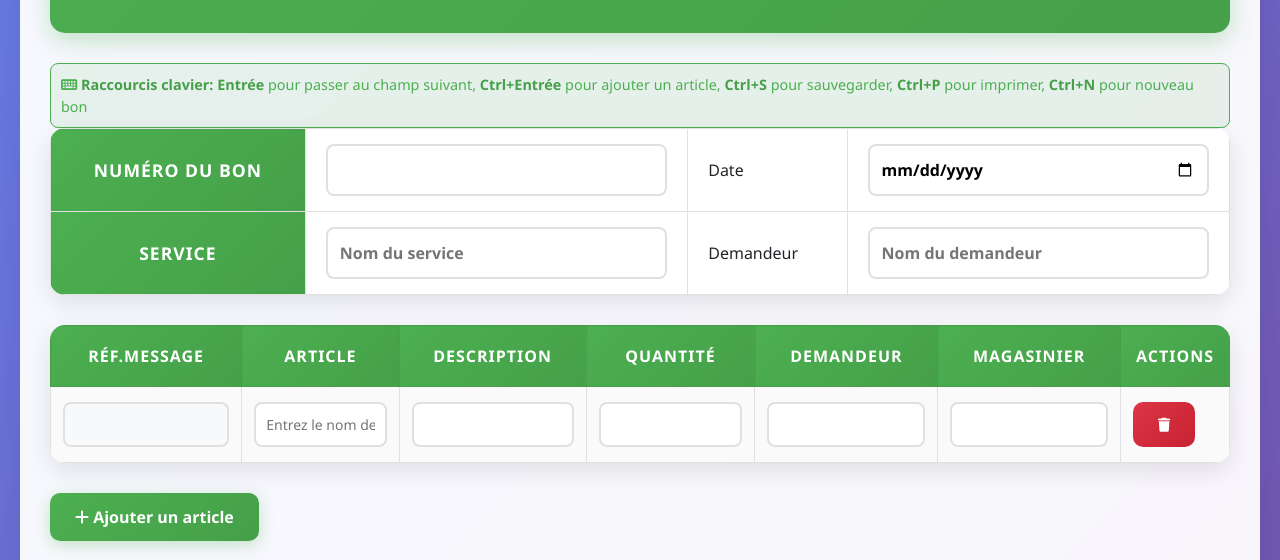
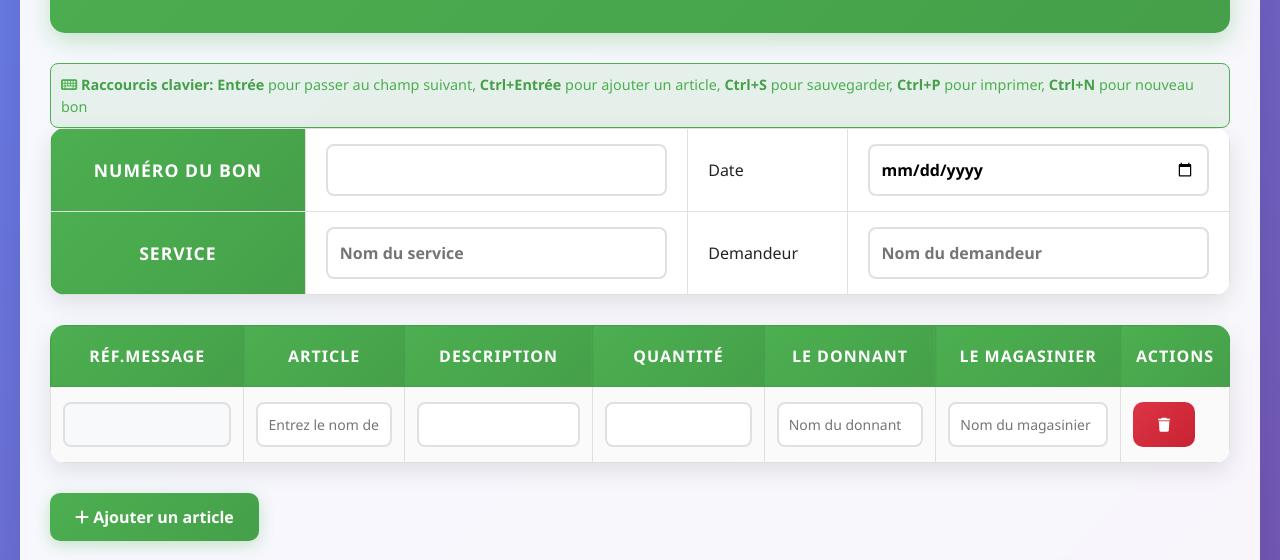
Before and after one commit to Mulcome1971/stock, a website: page stock-out.html in a window 1280 px wide. Shown: the part 240-800 px from the top of the page. Drawn offline with nearby package versions, Linux system fonts and the light colour scheme.

Commit message:
Add files via upload

```diff
--- a/stock-out.html
+++ b/stock-out.html
@@ -428,8 +428,8 @@
                         <th>Article</th>
                         <th>Description</th>
                         <th>Quantité</th>
-                        <th>Demandeur</th>
-                        <th>Magasinier</th>
+                        <th>Le donnant</th>
+                        <th>Le Magasinier</th>
                         <th class="no-print">Actions</th>
                     </tr>
                 </thead>
@@ -439,8 +439,8 @@
                         <td><input type="text" placeholder="Entrez le nom de l'article" required></td>
                         <td><input type="text"></td>
                         <td><input type="number" class="quantity" required></td>
-                        <td><input type="text" class="demandeur-field" required></td>
-                        <td><input type="text" class="magasinier-field"></td>
+                        <td><input type="text" class="donnant-field" placeholder="Nom du donnant" required></td>
+                        <td><input type="text" class="magasinier-field" placeholder="Nom du magasinier"></td>
                         <td class="no-print">
                             <button type="button" class="btn btn-danger btn-sm" onclick="removeRow(this)">
                                 <i class="fas fa-trash"></i>
@@ -465,16 +465,19 @@
             <!-- Signatures -->
             <div class="signature-section">
                 <div class="signature-box">
+                    <h5>Magasinier</h5>
+                    <input type="text" class="form-control" id="magasinierNomQualite" placeholder="Nom et qualité du magasinier">
+                    <div class="signature-line">Signature</div>
+                </div>
+                <div class="signature-box">
                     <h5>Demandeur</h5>
                     <input type="text" class="form-control" id="demandeurNomQualite" placeholder="Nom et qualité du demandeur">
                     <div class="signature-line">Signature</div>
                 </div>
-                <div class="signature-box">
-                    <h5>Magasinier</h5>
-                    <input type="text" class="form-control" id="magasinierNomQualite" placeholder="Nom et qualité du magasinier">
-                    <div class="signature-line">Signature</div>
-                </div>
             </div>
+
+            <!-- Hidden field for fournisseur -->
+            <input type="hidden" id="fournisseurNomQualite">
 
             <!-- Actions -->
             <div class="actions-section no-print">
```
